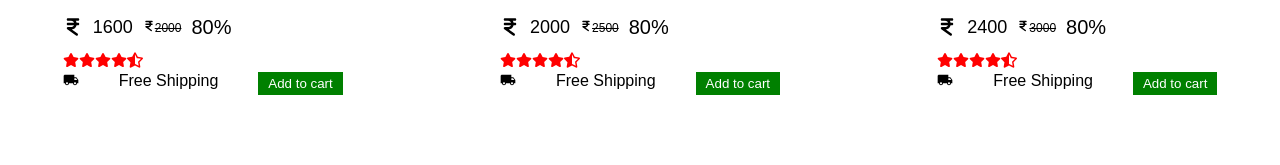
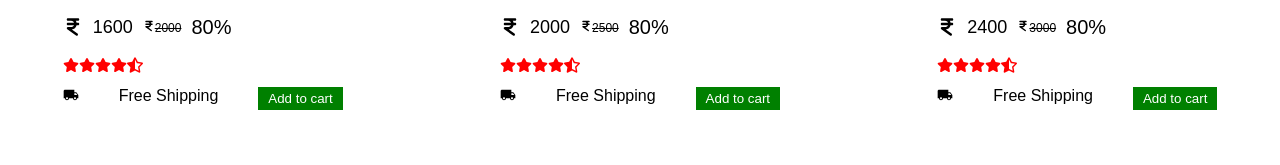
Before and after one commit to manish-333/ManishCart, a React (Vite) app: page / in a window 1280 px wide. Shown: the part 717-882 px from the top of the page. Built offline with nearby package versions, Linux system fonts and the light colour scheme.

Commit message:
some change

```diff
--- a/src/index.css
+++ b/src/index.css
@@ -109,6 +109,7 @@ cursor: pointer;
   display: flex;
 
   justify-content: start;
+
   gap:10px;
 }
 #actualprice{
@@ -119,11 +120,13 @@ cursor: pointer;
 }
 .star{
   color: red;
+  padding: 5px 0px 5px 0px;
 }
 .shipping{
   display: flex;
  justify-content: start;
   gap: 40px;
+  padding: 5px 0px 5px 0px;
 
 }
 #offer{
```
